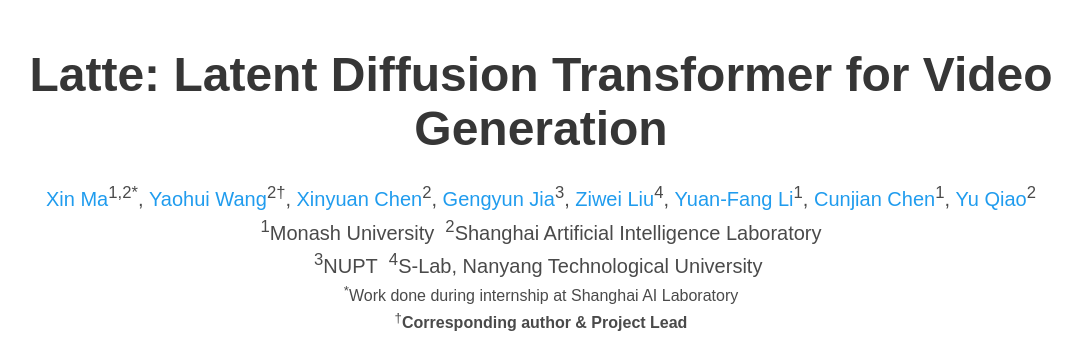
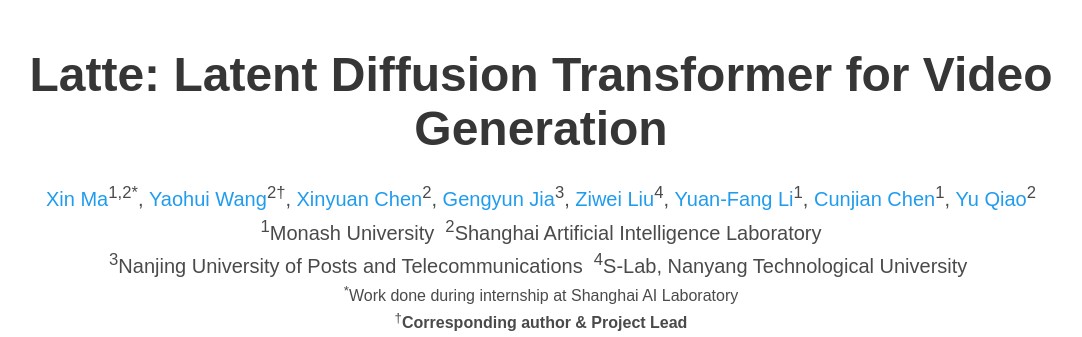
Before and after one commit to maxin-cn/latte_project, a plain HTML site: page index.html in a window 1280 px wide. Shown: the top 337 px of the page, without its empty margins (99-1181 px from the left). Drawn offline with nearby package versions, Linux system fonts and the light colour scheme; some icons are missing; a web font is replaced by a local one.

Commit message:
Update index.html

```diff
--- a/index.html
+++ b/index.html
@@ -73,7 +73,7 @@
                 <div class="is-size-5 publication-authors">
 		    <span class="author-block"><sup>1</sup>Monash University&nbsp</span>
                     <span class="author-block"><sup>2</sup></span>Shanghai Artificial Intelligence Laboratory<br>
-                    <span class="author-block"><sup>3</sup>NUPT&nbsp</span>
+                    <span class="author-block"><sup>3</sup>Nanjing University of Posts and Telecommunications&nbsp</span>
                     <span class="author-block"><sup>4</sup>S-Lab, Nanyang Technological University&nbsp</span>
 
                 </div>
```
